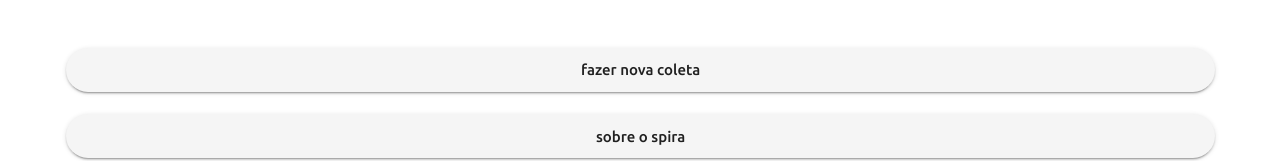
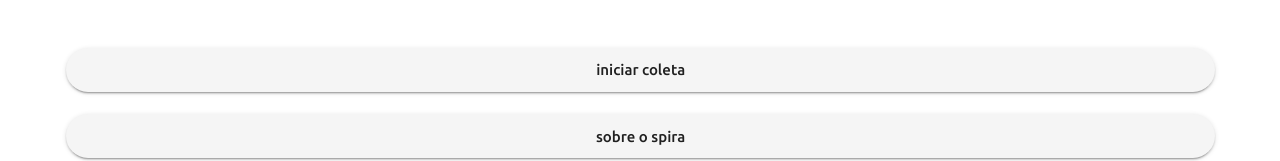
Before and after one commit to spirabr/PWA-App, a Vue app: page / in a window 1280 px wide. Shown: the part 428-589 px from the top of the page. Built offline with nearby package versions, Linux system fonts and the light colour scheme; no server answers; a web font is replaced by a local one.

Commit message:
Change button 'Fazer nova coleta' to 'Iniciar coleta'

```diff
--- a/src/views/Home.vue
+++ b/src/views/Home.vue
@@ -18,7 +18,7 @@
           rounded
           large
         >
-          Fazer nova coleta
+          Iniciar coleta
         </v-btn>
       </router-link>
 
```
